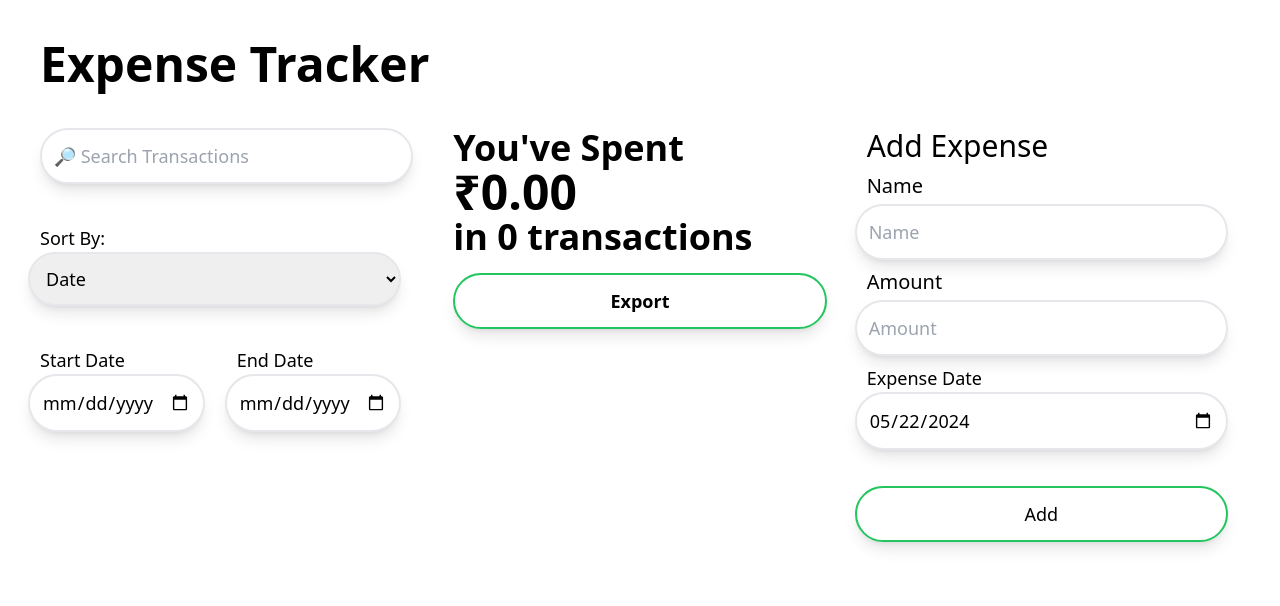
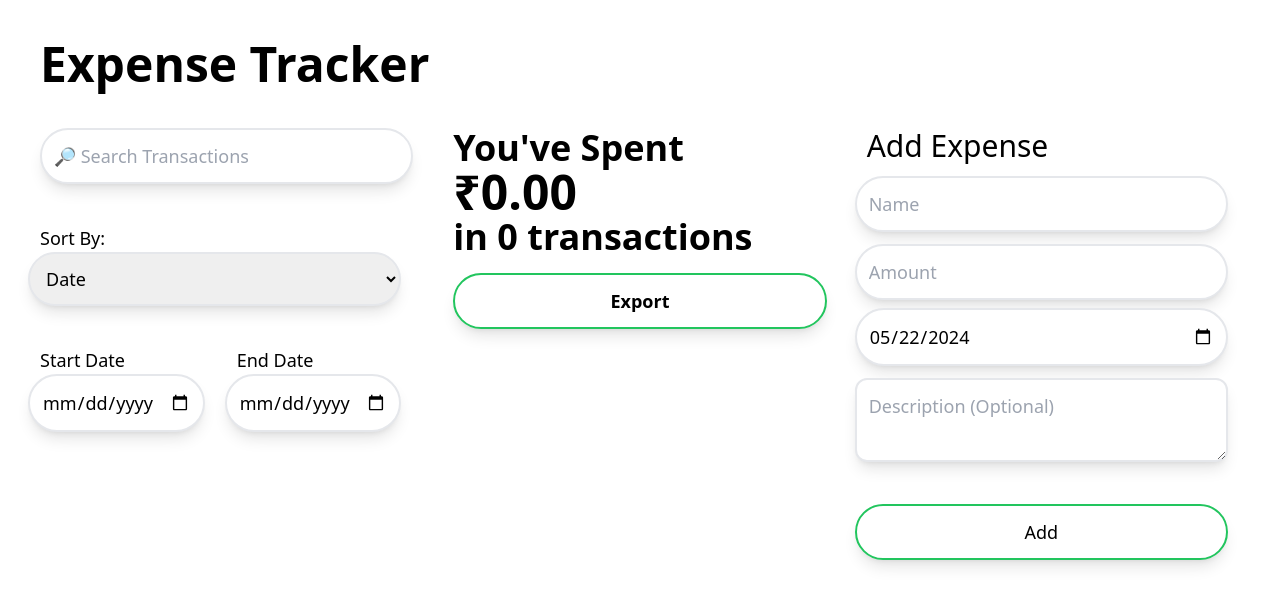
Before and after one commit to DivyanshuLohani/expense-tracker, a React (Create React App) app: page / in a window 1280 px wide. Shown: the top 606 px of the page. Built offline with nearby package versions, Linux system fonts and the light colour scheme.

Commit message:
Complete project

```diff
--- a/src/components/AddExpense.tsx
+++ b/src/components/AddExpense.tsx
@@ -3,7 +3,7 @@ import { ACTIONS } from "../reducers/expense";
 
 export default function AddExpense(props: { dispatch: Dispatch<any> }) {
   const [name, setName] = useState<string>("");
-  //   const [description, setDiscription] = useState<string>("");
+  const [description, setDescription] = useState<string>("");
   const [amount, setAmount] = useState<number>();
   const [date, setDate] = useState<string>(
     new Date().toISOString().split("T")[0]
@@ -20,7 +20,7 @@ export default function AddExpense(props: { dispatch: Dispatch<any> }) {
       payload: {
         name,
         id: Date.now().toString(),
-        description: null,
+        description: description,
         amount,
         date: new Date(date),
       },
@@ -38,7 +38,7 @@ export default function AddExpense(props: { dispatch: Dispatch<any> }) {
     >
       <h1 className="text=center text-3xl">Add Expense</h1>
       <div className="w-full">
-        <label htmlFor="search" className="text-xl ">
+        <label htmlFor="search" className="text-xl sr-only">
           Name
         </label>
         <input
@@ -53,7 +53,7 @@ export default function AddExpense(props: { dispatch: Dispatch<any> }) {
 
       <div className="flex gap-5">
         <div className="w-full">
-          <label htmlFor="search" className="text-xl ">
+          <label htmlFor="search" className="text-xl sr-only">
             Amount
           </label>
           <input
@@ -68,7 +68,7 @@ export default function AddExpense(props: { dispatch: Dispatch<any> }) {
       </div>
       <div className="flex gap-5 flex-row">
         <div className="w-full">
-          <label htmlFor="search" className="text-lg">
+          <label htmlFor="search" className="text-lg sr-only">
             Expense Date
           </label>
           <input
@@ -79,6 +79,18 @@ export default function AddExpense(props: { dispatch: Dispatch<any> }) {
           />
         </div>
       </div>
+      <div className="w-full">
+        <label htmlFor="search" className="text-xl  sr-only">
+          Description (Optional)
+        </label>
+        <textarea
+          className="border-2 shadow-lg p-3 text-lg rounded-xl w-full -ml-3 mt-1"
+          placeholder="Description (Optional)"
+          onChange={(e) => setDescription(e.target.value)}
+          value={description}
+        />
+      </div>
+
       <div className="flex gap-5 flex-row mt-3">
         <div className="w-full">
           <button className="border-2 border-green-500 shadow-lg p-3 text-lg rounded-full w-full hover:bg-green-500 hover:text-white mt-4 transition-colors duration-150 -ml-3">
--- a/src/components/Expense.tsx
+++ b/src/components/Expense.tsx
@@ -16,7 +16,7 @@ export default function Expense(props: { expense: IExpense }) {
       Math.round(start + ratio * (red[i] - start))
     );
 
-    return `rgb(${color.join(",")})`;
+    return `rgb(${color.join(",")}, 0.5)`;
   };
 
   const maxAmount = 10000;
@@ -24,19 +24,19 @@ export default function Expense(props: { expense: IExpense }) {
 
   return (
     <div
+      className={`relative shadow-md rounded-lg p-4 min-h-56 transition-transform transform  z-10 hover:-translate-y-2 hover:shadow-lg cursor-pointer`}
       style={{ backgroundColor }}
-      className="rounded-3xl px-5 py-3 flex-col cursor-pointer"
       onClick={() =>
         navigate(`/expense/${expense.id}`, {
           state: { expense },
         })
       }
     >
-      <h2 className="text-2xl font-bold">{expense.name}</h2>
-
-      <span>{formatDate(expense.date)}</span>
-
-      <div className="text-right relative mt-[110px] text-2xl  md:text-4xl">
+      {/* <div className="absolute h-56 w-full -z-10 bg-black top-0 left-0 rounded-lg bg-opacity-10 hover:rotate-6 transition-transform duration-300"></div> */}
+      <div className="text-xl font-bold mb-2">{expense.name}</div>
+      <div className="mb-4">{formatDate(expense.date)}</div>
+      <div className="mb-8">{expense.description}</div>
+      <div className="absolute bottom-4 right-4 text-2xl">
         {formatToIndianCurrency(expense.amount)}
       </div>
     </div>
--- a/src/pages/Expenses.tsx
+++ b/src/pages/Expenses.tsx
@@ -1,5 +1,6 @@
 import React, {
   Dispatch,
+  Suspense,
   useEffect,
   useReducer,
   useState,
@@ -38,6 +39,7 @@ export default function Expenses() {
   }, [displayed]);
 
   useEffect(() => {
+    startTransition(() => {
       const compareExpenses = (a: IExpense, b: IExpense) => {
         if (sortBy === "date") {
           return new Date(b.date).getTime() - new Date(a.date).getTime();
@@ -75,7 +77,6 @@ export default function Expenses() {
         );
       }
 
-    startTransition(() => {
       setDisplayed(sortedExpenses);
     });
   }, [
@@ -154,14 +155,14 @@ export default function Expenses() {
           </span>
           <br />
           <span>in {displayed.length} transactions</span>
-          {expenses && (
+          <Suspense fallback={<div>Loading...</div>}>
             <ExportExpenses
               expenses={displayed}
               start={filterStartDate}
               end={filterEndDate}
               search={search}
             />
-          )}
+          </Suspense>
           {((filterStartDate && filterEndDate) || search) && (
             <div>
               <button
```
Lines whose indentation alone changed are shown as unchanged.
